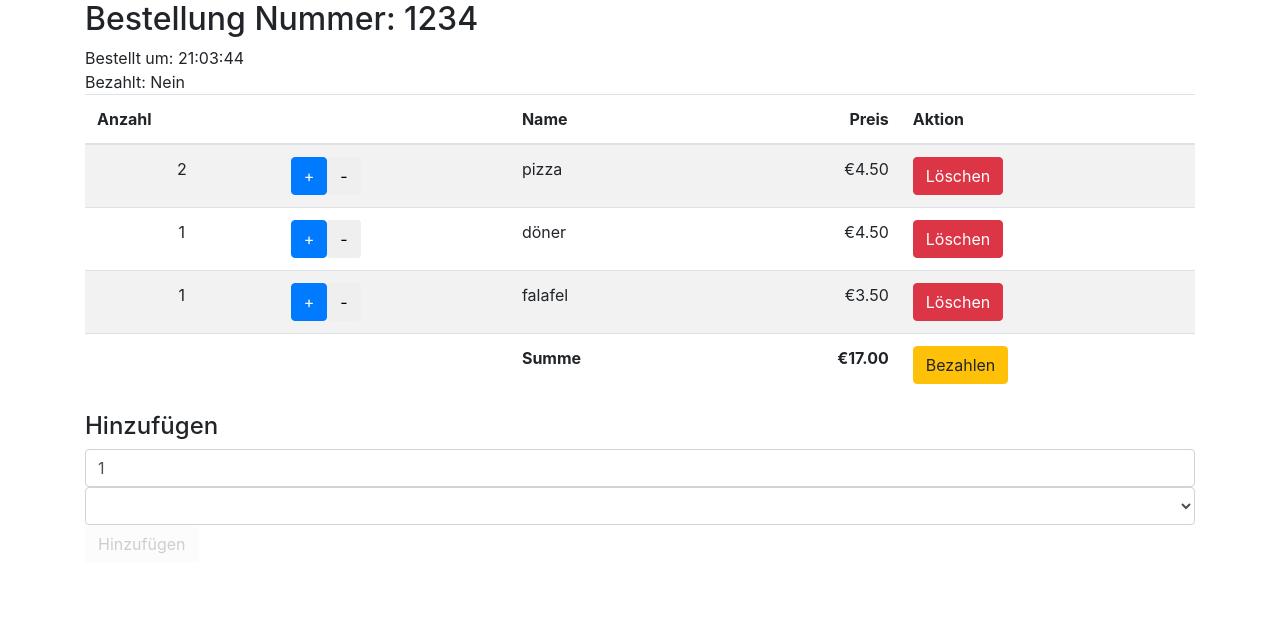
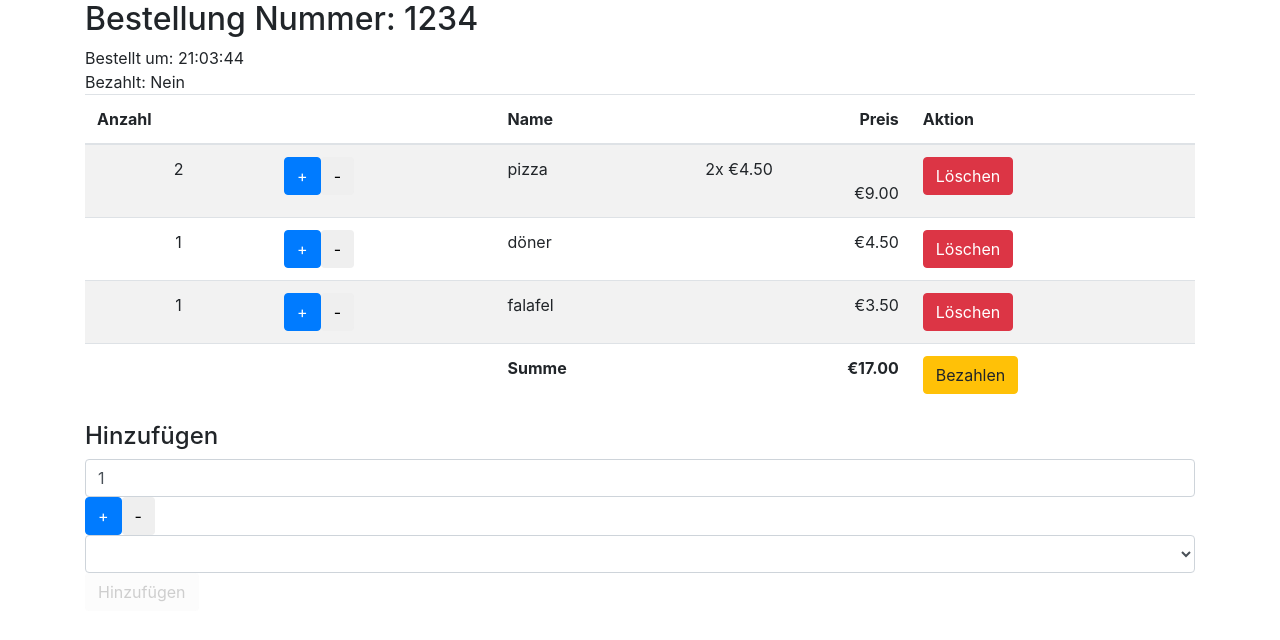
Before and after one commit to mad73923/order-master, an Angular app: page / in a window 1280 px wide. Shown: the top 640 px of the page. Built offline with nearby package versions, Linux system fonts and the light colour scheme.

Commit message:
+- buttons add, list item multiplier

```diff
--- a/src/app/add-order-item/add-order-item.component.html
+++ b/src/app/add-order-item/add-order-item.component.html
@@ -1,5 +1,6 @@
 <form>
   <input type="number" class="form-control" id="title" required pattern="[0-9]+" [(ngModel)]="count" name="title" min="1" #title="ngModel">
+  <app-in-decrement-buttons (onIncrement)="incrementCount()" (onDecrement)="decrementCount()"></app-in-decrement-buttons>
   <select class="form-control" required [(ngModel)]="selectedItem" name="test">
     <option *ngFor="let item of config.availableItems" [ngValue]="item">{{item.name}}</option>
   </select>
--- a/src/app/add-order-item/add-order-item.component.ts
+++ b/src/app/add-order-item/add-order-item.component.ts
@@ -21,8 +21,17 @@ export class AddOrderItemComponent implements OnInit {
     let item = {count: this.count,
       name: this.selectedItem.name,
       price: this.selectedItem.price}
-    console.log(item);
     this.onAddItem.emit(item);
+  }
+
+  decrementCount(){
+    if(this.count > 1){
+      this.count --;
+    }
+  }
+
+  incrementCount(){
+    this.count ++;
   }
 
   constructor() {
--- a/src/app/order-list-item/order-list-item.component.html
+++ b/src/app/order-list-item/order-list-item.component.html
@@ -1,5 +1,5 @@
 <td class="text-center">{{item.count}}</td>
 <td><app-in-decrement-buttons (onIncrement)="incrementCount()" (onDecrement)="decrementCount()"></app-in-decrement-buttons></td>
 <td>{{item.name}}</td>
-<td class="text-right">{{item.price | currency:'EUR'}}</td>
+<td class="text-right"><div *ngIf="item.count>1" class="text-left">{{item.count}}x {{item.price | currency:'EUR'}}</div>{{item.price * item.count | currency:'EUR'}}</td>
 <td><button (click)="delete()" type="button" class="btn btn-danger">Löschen</button></td>
```
